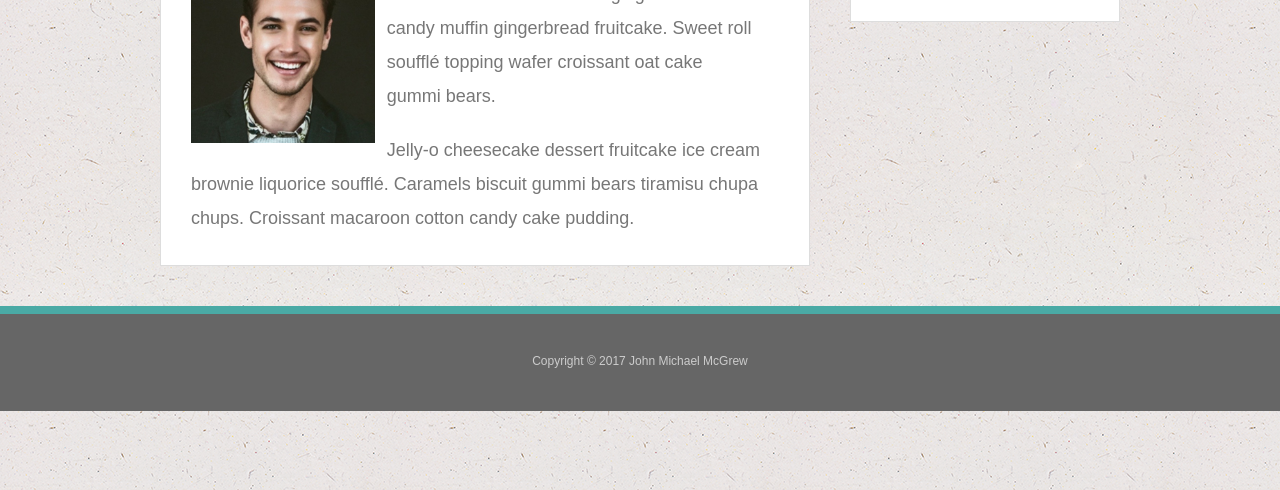
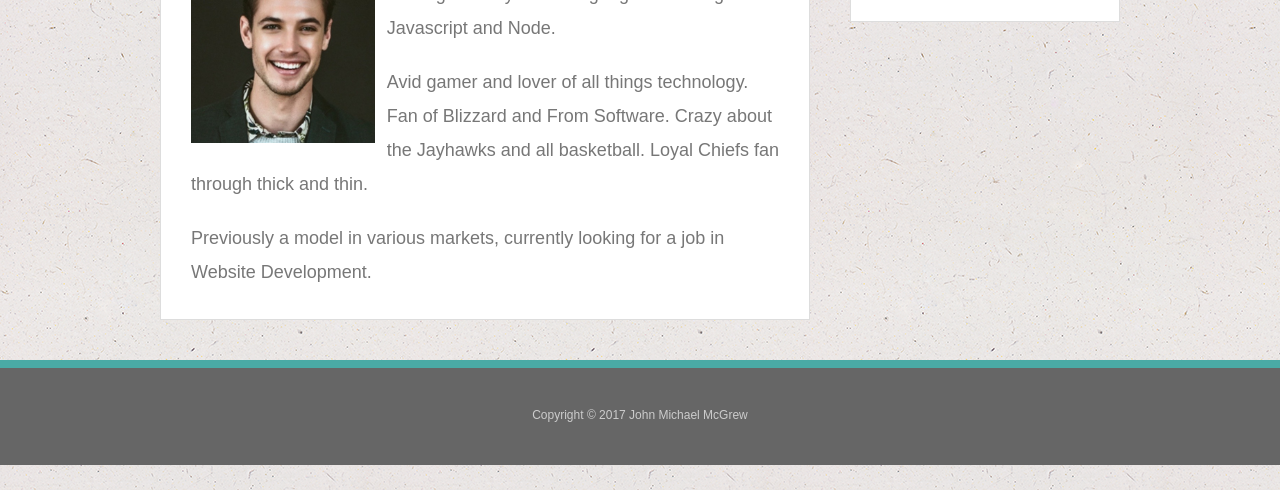
Before and after one commit to JohnMichaelKU/Responsive-Portfolio, a plain HTML site: page index.html in a window 1280 px wide. Shown: the part 310-800 px from the top of the page. Drawn offline with Linux system fonts and the light colour scheme.

Commit message:
fixed Bio

```diff
--- a/index.html
+++ b/index.html
@@ -27,9 +27,9 @@
 
       <img src="assets/images/AboutMe.jpg" class="auth-image" alt="Your Name">
 
-      <p>Marshmallow jelly souffl&eacute; pastry biscuit gummi bears tootsie roll tootsie roll gingerbread. Cotton candy muffin gingerbread fruitcake. Sweet roll souffl&eacute; topping wafer croissant oat cake gummi&nbsp;bears.</p>
-
-      <p>Jelly-o cheesecake dessert fruitcake ice cream brownie liquorice souffl&eacute;. Caramels biscuit gummi bears tiramisu chupa chups. Croissant macaroon cotton candy cake pudding.</p>
+      <p>John is a HTML and CSS Website Developer, training in many other languages including Javascript and Node.</p>
+      <p>Avid gamer and lover of all things technology.  Fan of Blizzard and From Software.  Crazy about the Jayhawks and all basketball.  Loyal Chiefs fan through thick and thin.</p>
+      <p>Previously a model in various markets,  currently looking for a job in Website Development.</p>
 
     </section>
 
```
